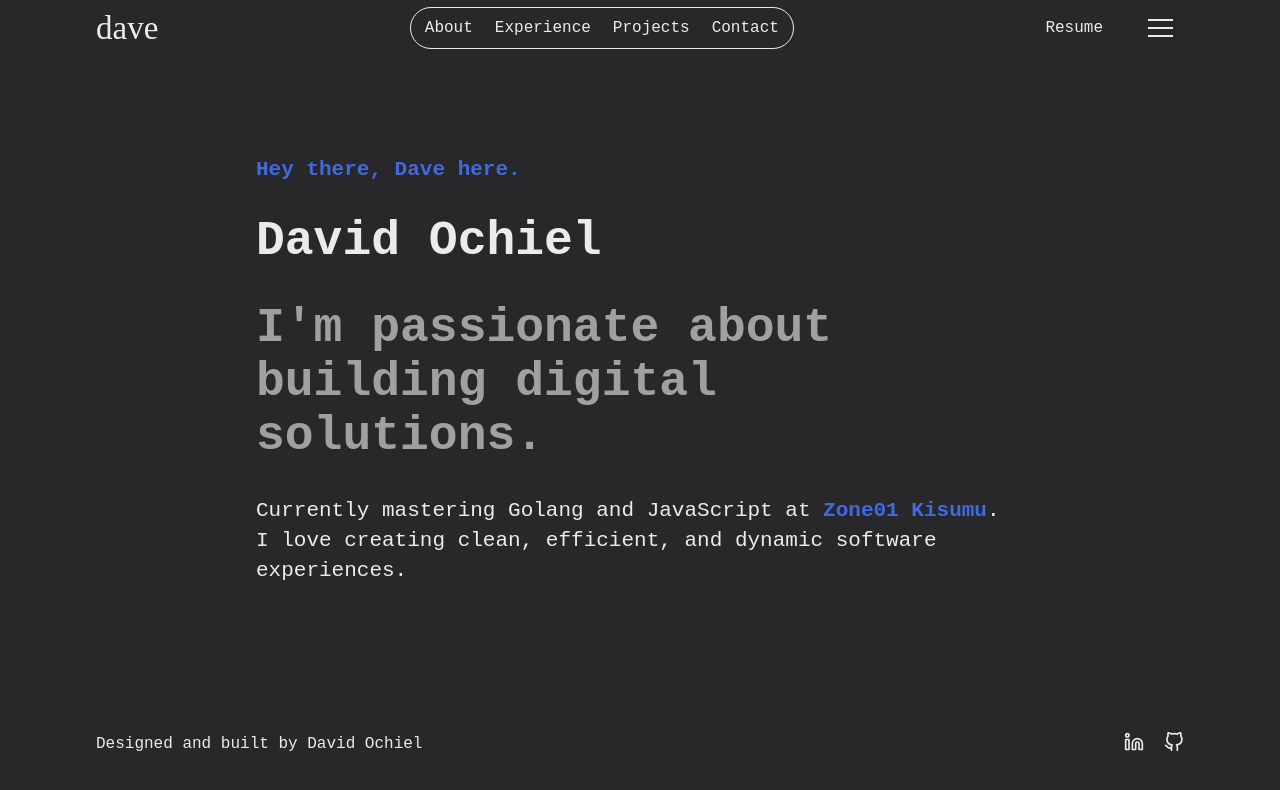
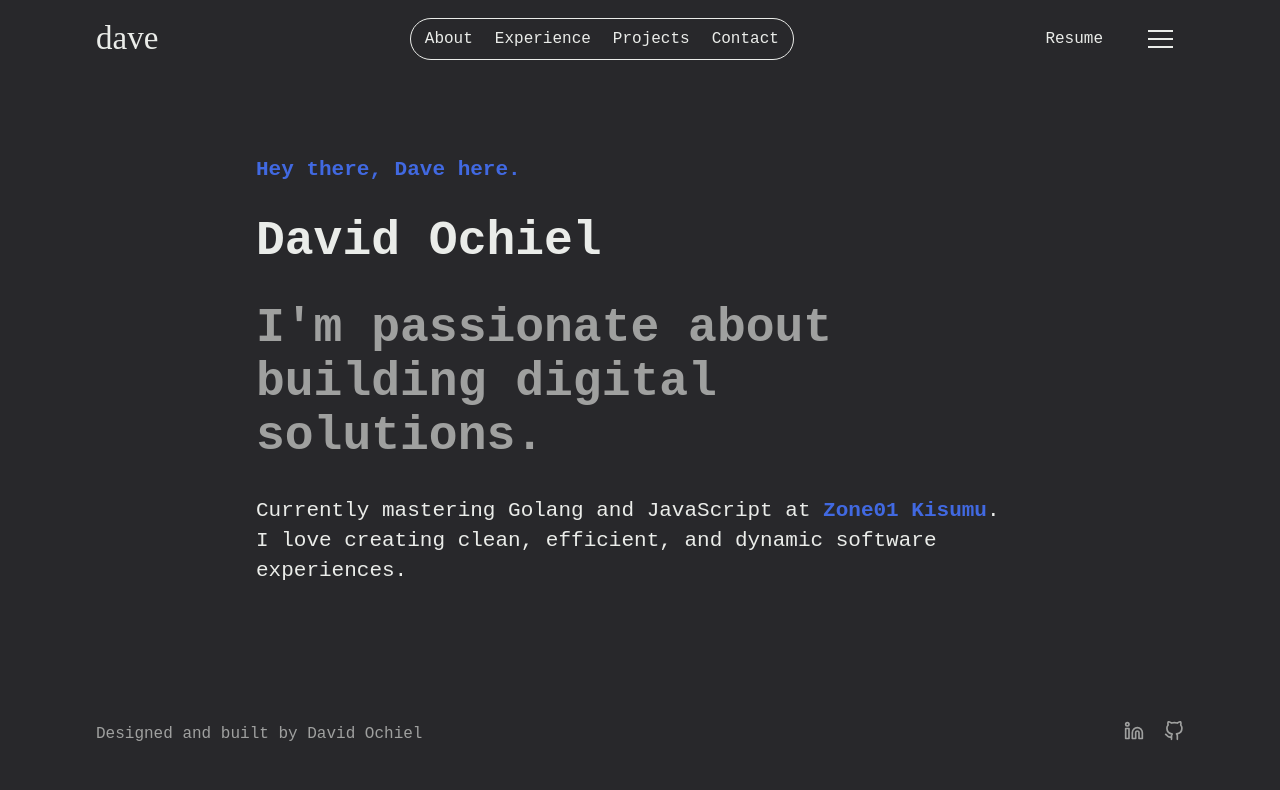
Before and after one commit to nguonodave/v2-ng, a React (Vite) app: page / in a window 1280 px wide. Shown: the top 790 px of the page. Built offline with nearby package versions, Linux system fonts and the light colour scheme.

Commit message:
feat: change nav height and footer color

```diff
--- a/src/index.css
+++ b/src/index.css
@@ -7,7 +7,7 @@
 }
 
 :root {
-    --nav-height: 7vh;
+    --nav-height: 77px;
     --nav-padding: 0 6rem;
     --primary-background-black: #28282b;
     --secondary-background-black: rgb(66, 66, 66);
@@ -220,6 +220,11 @@ body {
     width: 100%;
 }
 
+.main-footer p, .main-footer svg{
+    color: var(--secondary-color-white);
+    stroke: var(--secondary-color-white);
+}
+
 @media screen and (max-width: 678px) {
     .main-footer {
         flex-direction: column;
```
